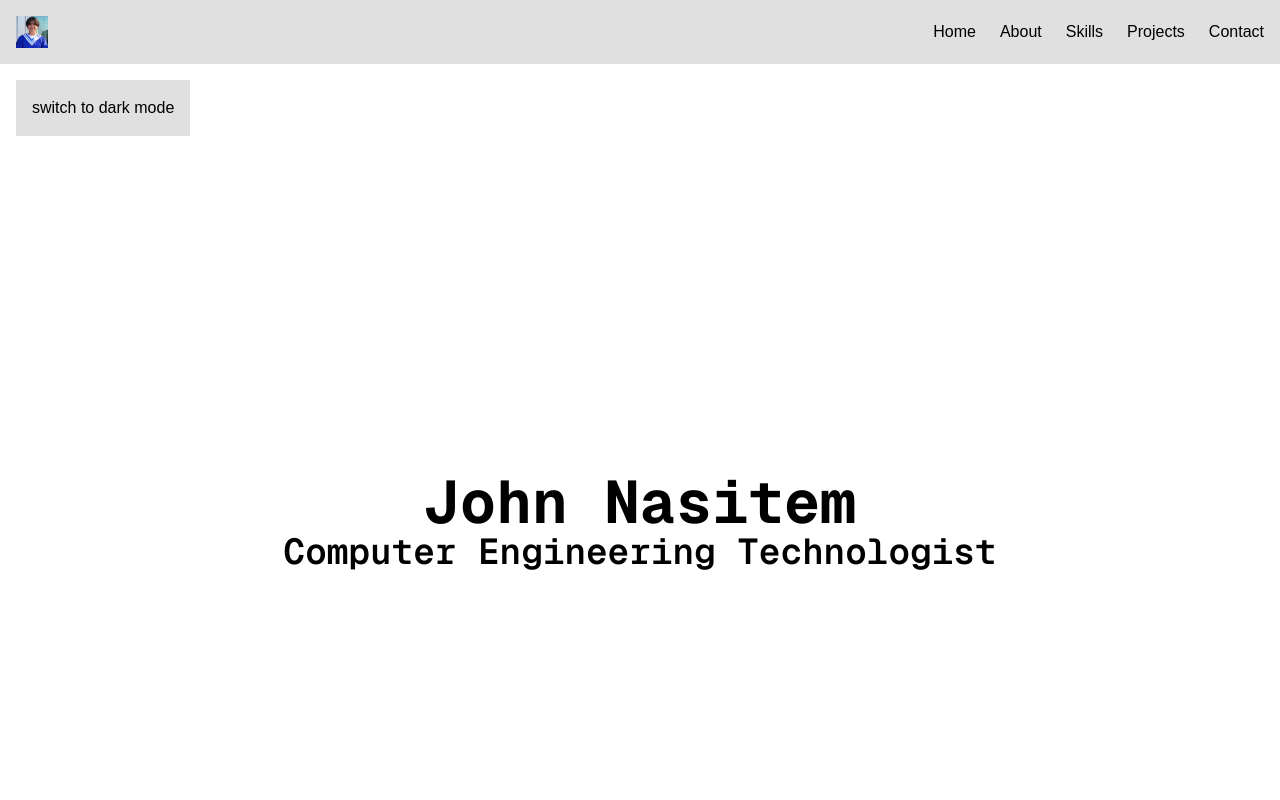
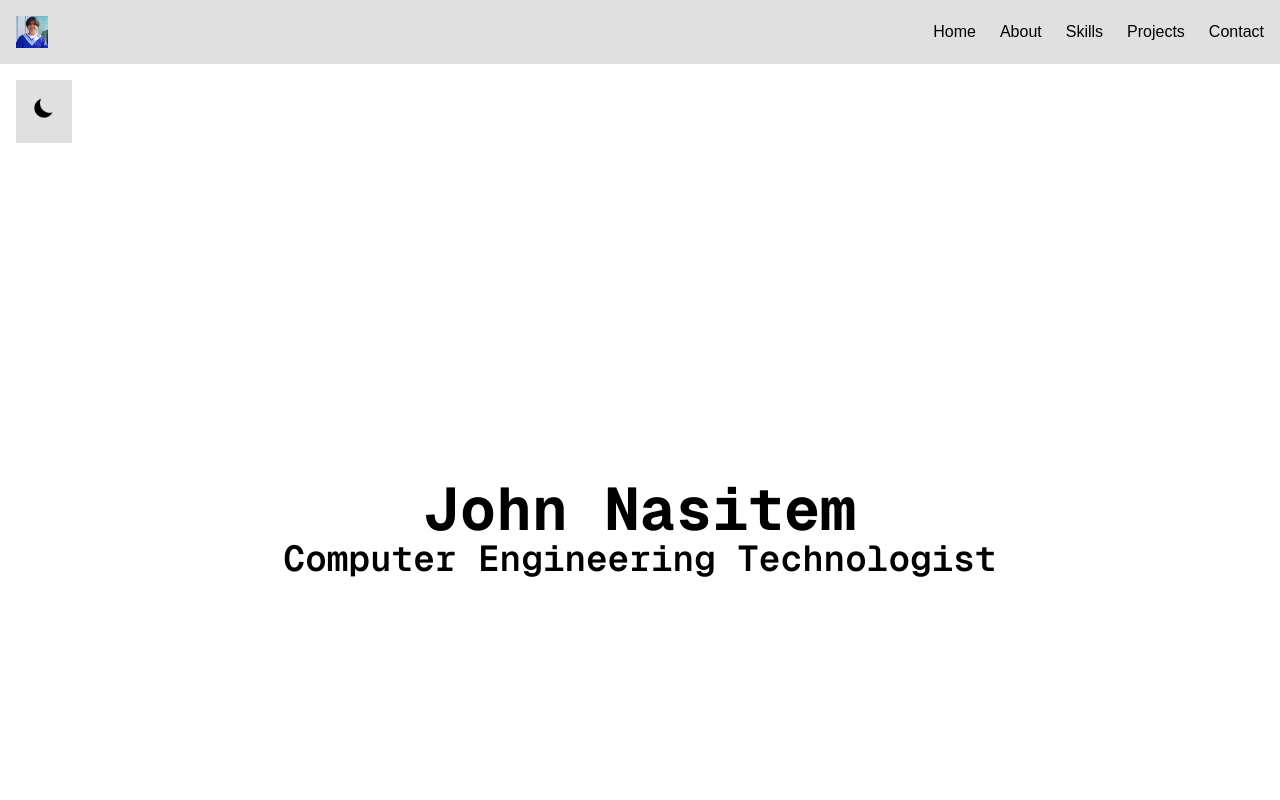
Before and after one commit to JohnNasitem/Website-Portfolio, a Next.js app in the folder Portfolio/: page / in a window 1280 px wide. Shown: the top 800 px of the page. Built offline with nearby package versions, Linux system fonts and the light colour scheme.

Commit message:
finished them toggle

```diff
--- a/Portfolio/src/components/theme-toggle.tsx
+++ b/Portfolio/src/components/theme-toggle.tsx
@@ -1,20 +1,24 @@
 "use client"
 
 import React, { useState, useEffect } from 'react';
-
+import Image from 'next/image';
 
 const ThemeToggle = () => {
-    const [theme, setTheme] = useState(() => {
-        // Get the saved theme from localStorage or default to 'light'
-        return window.localStorage.getItem('theme') || 'light';
-    });
+    const [theme, setTheme] = useState<'light' | 'dark'>('light');
+
+    useEffect(() => {
+        const storedTheme = localStorage.getItem('theme') as 'light' | 'dark' | null;
+        if (storedTheme) {
+            setTheme(storedTheme)
+        }
+    }, [])
 
     useEffect(() => {
         // Set theme
         document.documentElement.setAttribute('data-theme', theme);
 
         // save to local storage
-        window.localStorage.setItem('theme', theme);
+        localStorage.setItem('theme', theme);
     }, [theme]) // Re-run whenever theme changages
 
     const toggleTheme = () => {
@@ -23,8 +27,8 @@ const ThemeToggle = () => {
 
 
     return (
-        <button onClick={toggleTheme}>
-            switch to {theme === 'light' ? 'dark' : 'light'} mode
+        <button onClick={toggleTheme} className='hover:animate-grow animate-shrink'>
+            <Image src={`/${(theme === 'light' ? 'moon' : 'sun')}.png`} width={24} height={24} alt={`${(theme === 'light' ? 'moon' : 'sun')}`}/>
         </button>
     )
 }
```
